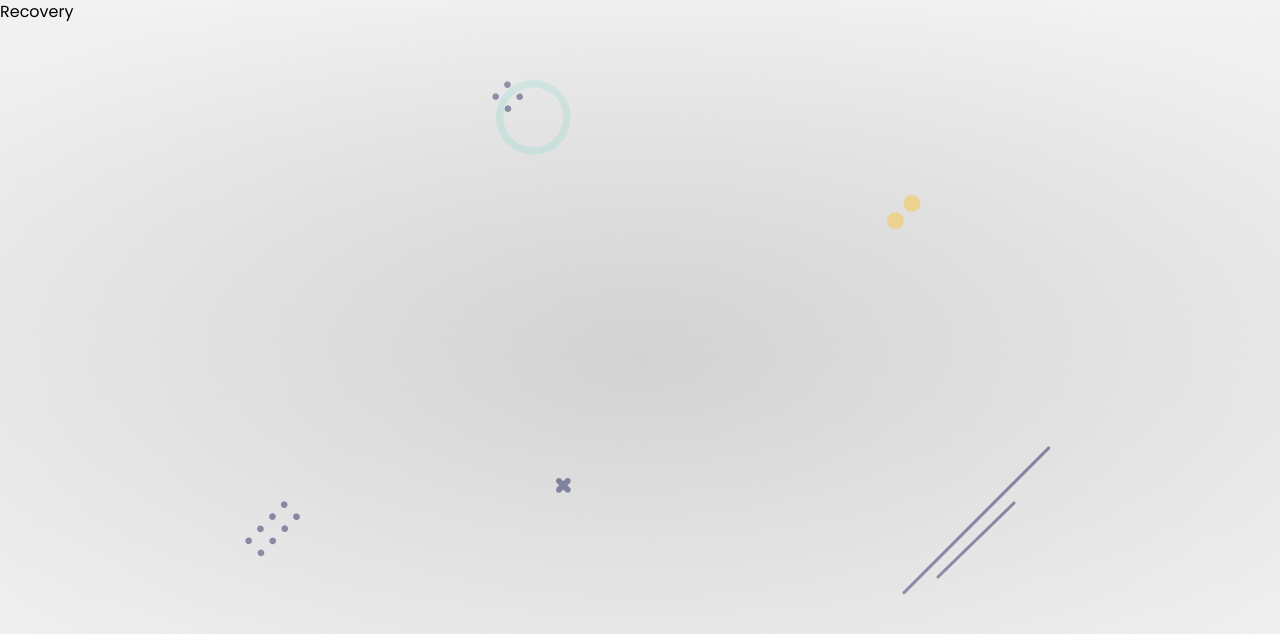
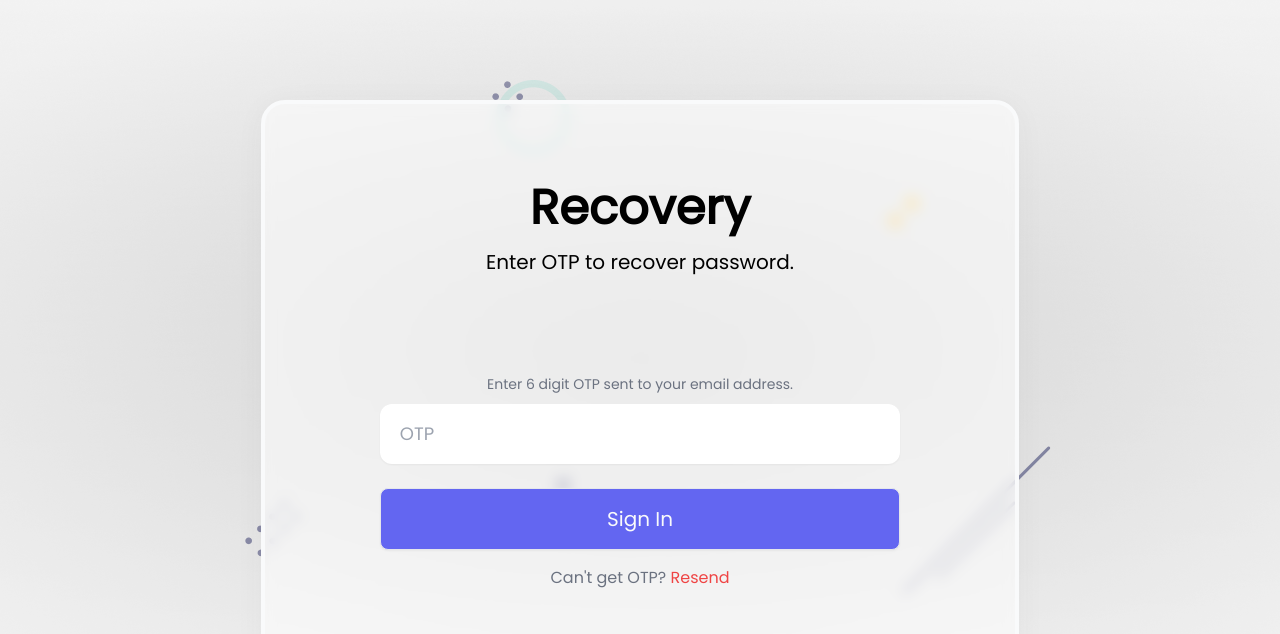
Before and after one commit to Rezuan-Ahmed-git/fullstack-auth-mern, a React (Vite) app in the folder client/: page /recovery in a window 1280 px wide. Shown: the top 634 px of the page. Built offline with nearby package versions, Linux system fonts and the light colour scheme.

Commit message:
client: reset component is implemented

```diff
--- a/client/src/components/Recovery.jsx
+++ b/client/src/components/Recovery.jsx
@@ -1,5 +1,50 @@
+/* eslint-disable react/no-unescaped-entities */
+import { Toaster } from 'react-hot-toast';
+
+import styles from '../styles/Username.module.css';
+
 const Recovery = () => {
-  return <div>Recovery</div>;
+  return (
+    <div className="container mx-auto">
+      <Toaster position="top-center" reverseOrder={false}></Toaster>
+
+      <div className="flex justify-center items-center h-screen">
+        <div className={styles.glass}>
+          <div className="title flex flex-col items-center">
+            <h4 className="text-5xl font-bold">Recovery</h4>
+            <span className="py-4 text-xl w-2/3 text-center text-gray-5">
+              Enter OTP to recover password.
+            </span>
+          </div>
+
+          <form className="pt-20">
+            <div className="textbox flex flex-col items-center gap-6">
+              <div className="input text-center">
+                <span className="py-4 text-sm text-left text-gray-500">
+                  Enter 6 digit OTP sent to your email address.
+                </span>
+                <input
+                  type="text"
+                  className={styles.textbox}
+                  placeholder="OTP"
+                />
+              </div>
+
+              <button className={styles.btn} type="submit">
+                Sign In
+              </button>
+            </div>
+
+            <div className="text-center py-4">
+              <span className="text-gray-500">
+                Can't get OTP? <button className="text-red-500">Resend</button>
+              </span>
+            </div>
+          </form>
+        </div>
+      </div>
+    </div>
+  );
 };
 
 export default Recovery;
--- a/client/src/components/Reset.jsx
+++ b/client/src/components/Reset.jsx
@@ -1,5 +1,60 @@
+/* eslint-disable react/no-unescaped-entities */
+import { Toaster } from 'react-hot-toast';
+import { useFormik } from 'formik';
+import { resetPasswordValidate } from '../helper/validate';
+
+import styles from '../styles/Username.module.css';
+
 const Reset = () => {
-  return <div>Reset</div>;
+  const formik = useFormik({
+    initialValues: {
+      password: '',
+      confirm_pwd: '',
+    },
+    validate: resetPasswordValidate,
+    validateOnBlur: false,
+    validateOnChange: false,
+    onSubmit: async (values) => {
+      console.log(values);
+    },
+  });
+
+  return (
+    <div className="container mx-auto">
+      <Toaster position="top-center" reverseOrder={false}></Toaster>
+
+      <div className="flex justify-center items-center h-screen">
+        <div className={styles.glass} style={{ width: '50%' }}>
+          <div className="title flex flex-col items-center">
+            <h4 className="text-5xl font-bold">Reset</h4>
+            <span className="py-4 text-xl w-2/3 text-center text-gray-5">
+              Enter new password.
+            </span>
+          </div>
+
+          <form className="pt-20" onSubmit={formik.handleSubmit}>
+            <div className="textbox flex flex-col items-center gap-6">
+              <input
+                {...formik.getFieldProps('password')}
+                type="text"
+                className={styles.textbox}
+                placeholder="New Password"
+              />
+              <input
+                {...formik.getFieldProps('confirm_pwd')}
+                type="text"
+                className={styles.textbox}
+                placeholder="Repeat Password"
+              />
+              <button className={styles.btn} type="submit">
+                Reset
+              </button>
+            </div>
+          </form>
+        </div>
+      </div>
+    </div>
+  );
 };
 
 export default Reset;
--- a/client/src/helper/validate.js
+++ b/client/src/helper/validate.js
@@ -14,6 +14,19 @@ export async function passwordValidate(values) {
 
   return errors;
 }
+
+/** validate reset password */
+export async function resetPasswordValidate(values) {
+  const errors = passwordVerify({}, values);
+
+  if (values.password !== values.confirm_pwd) {
+    errors.exist = toast.error('Password not match...!');
+  }
+
+  return errors;
+}
+
+/** *************************************************************** */
 
 /** validate password */
 function passwordVerify(errors = {}, values) {
```
